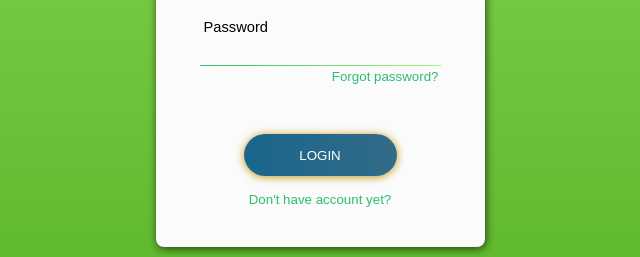
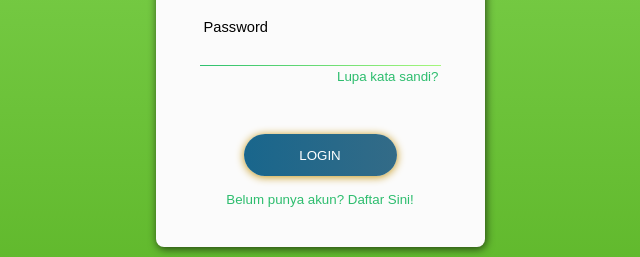
Before and after one commit to aldoprogrammer/login-keren, a plain HTML site: page index.html in a window 1280 px wide. Shown: the part 306-563 px from the top of the page, 320-960 px from the left. Drawn offline with Linux system fonts and the light colour scheme.

Commit message:
Update index.html

```diff
--- a/index.html
+++ b/index.html
@@ -28,10 +28,10 @@
         <input id="user-password" class="form-content" type="password" name="password" required />
         <div class="form-border"></div>
         <a href="#">
-          <legend id="forgot-pass">Forgot password?</legend>
+          <legend id="forgot-pass">Lupa kata sandi?</legend>
         </a>
         <input id="submit-btn" type="submit" name="submit" value="LOGIN" />
-        <a href="#" id="signup">Don't have account yet?</a>
+        <a href="#" id="signup">Belum punya akun? Daftar Sini!</a>
       </form>
     </div>
   </div>
```
